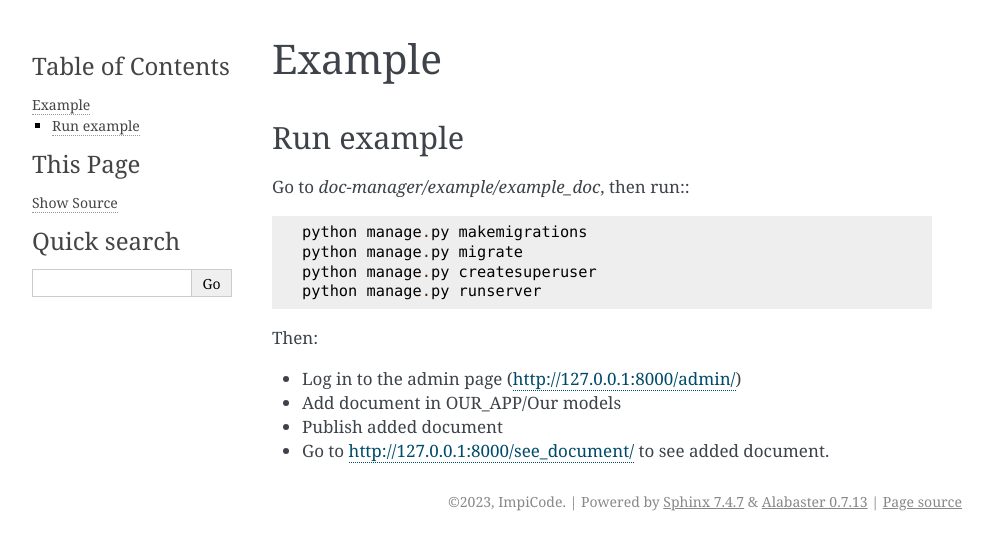
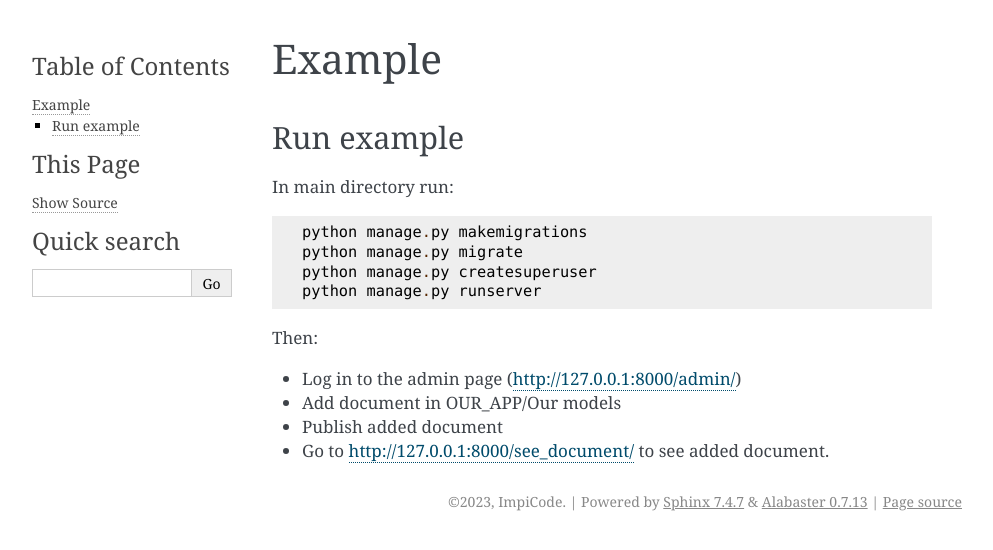
Before and after one commit to impicode/doc_manager, a Sphinx documentation site: the page built from docs/example.rst, in a window 1280 px wide. Shown: the top 550 px of the page, without its empty margins (148-1141 px from the left). Built offline with Sphinx 7.4.7, drawn with Linux system fonts in a browser that asks for light colours.

Commit message:
readme update

```diff
--- a/README.rst
+++ b/README.rst
@@ -89,7 +89,7 @@ Published document is now visible at the URL you previously specified in urls.py
 Example
 -------
 
-Go to *doc-manager/example/example_doc*, then run: ::
+In main directory run: ::
 
     python manage.py makemigrations
     python manage.py migrate
--- a/docs/example.rst
+++ b/docs/example.rst
@@ -6,7 +6,7 @@ Example
 Run example
 ===========
 
-Go to *doc-manager/example/example_doc*, then run:::
+In main directory run: ::
 
     python manage.py makemigrations
     python manage.py migrate
```
